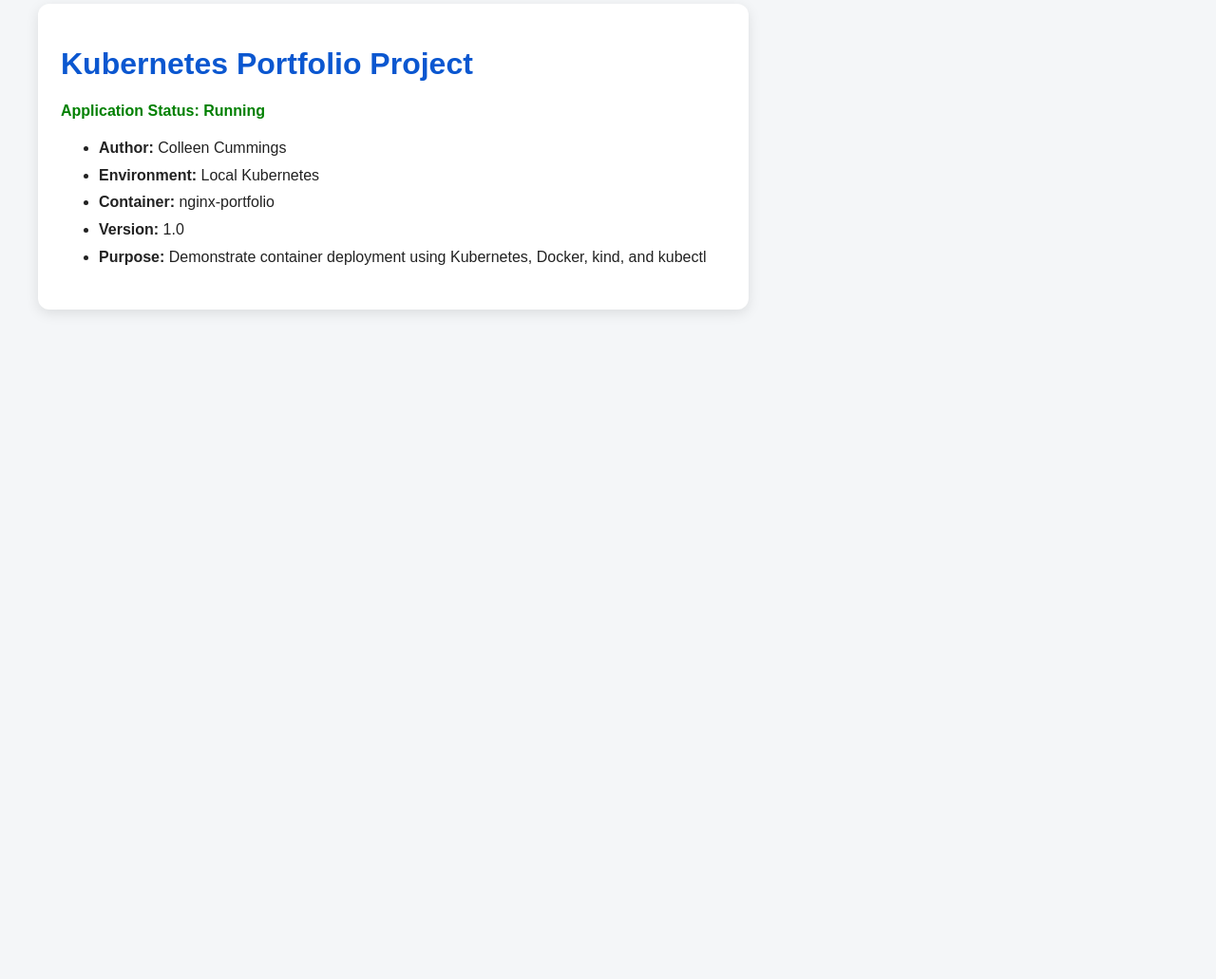
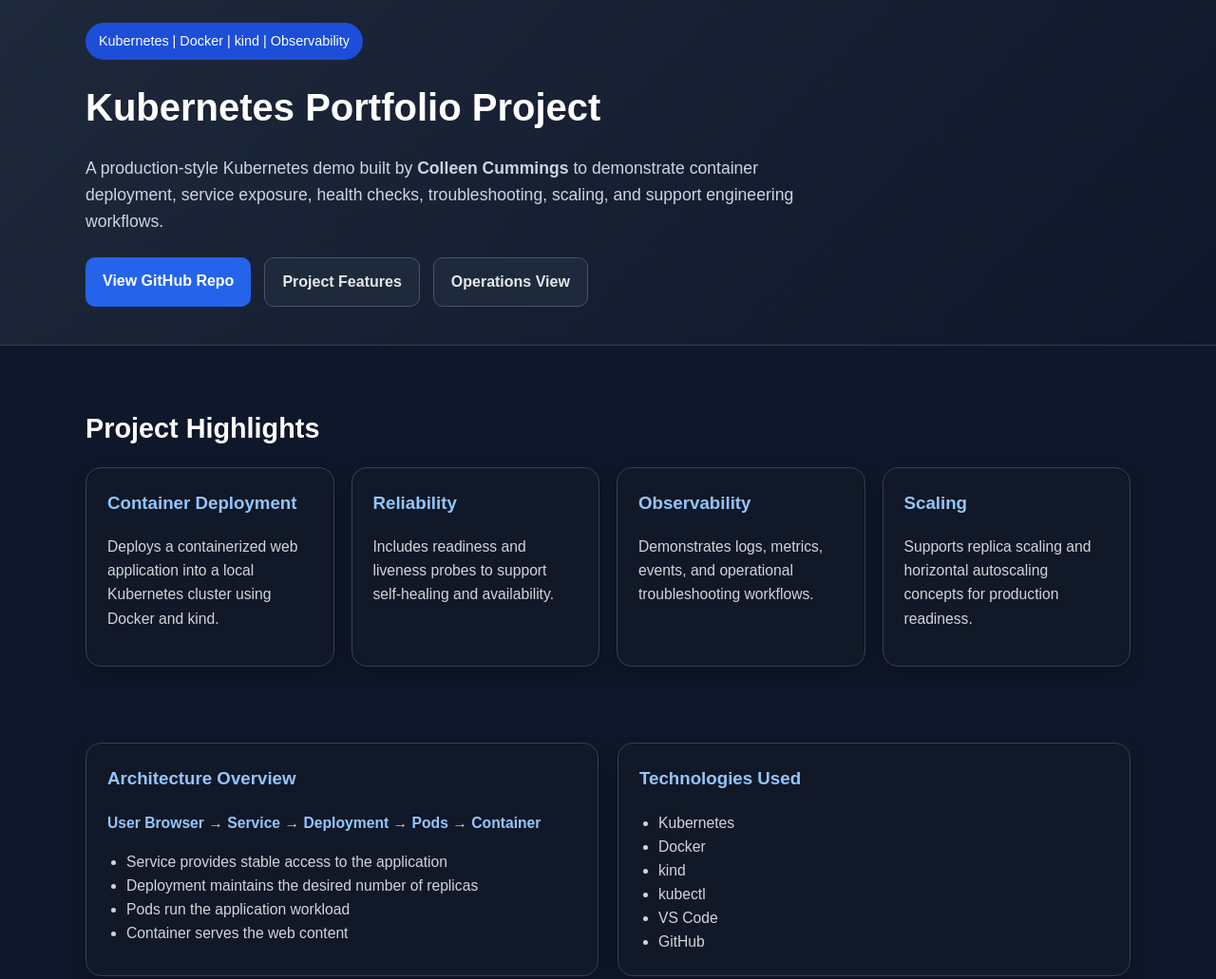
Before and after one commit to Geeklady55/kubernetes-portfolio-project, a plain HTML site: page app/index.html in a window 1280 px wide. Shown: the part 36-1067 px from the top of the page at 95% size. Before the commit the page ends 800 px from the top, so only its background shows below. Drawn offline with Linux system fonts and the light colour scheme.

Commit message:
Revise index.html for improved layout and styling
Updated HTML structure and styles for the Kubernetes portfolio project.

```diff
--- a/app/index.html
+++ b/app/index.html
@@ -1,44 +1,269 @@
 <!DOCTYPE html>
-<html>
+<html lang="en">
 <head>
-  <title>Kubernetes Portfolio Project</title>
+  <meta charset="UTF-8" />
+  <meta name="viewport" content="width=device-width, initial-scale=1.0" />
+  <title>Kubernetes Portfolio Project | Colleen Cummings</title>
   <style>
+    * {
+      box-sizing: border-box;
+    }
+
     body {
-      font-family: Arial, sans-serif;
-      margin: 40px;
-      background: #f4f6f8;
-      color: #222;
+      margin: 0;
+      font-family: Arial, Helvetica, sans-serif;
+      background: #0f172a;
+      color: #e5e7eb;
+      line-height: 1.6;
     }
+
+    .hero {
+      background: linear-gradient(135deg, #1e293b, #0f172a);
+      padding: 60px 20px 40px;
+      border-bottom: 1px solid #334155;
+    }
+
+    .container {
+      max-width: 1100px;
+      margin: 0 auto;
+    }
+
+    .badge {
+      display: inline-block;
+      background: #1d4ed8;
+      color: white;
+      padding: 8px 14px;
+      border-radius: 999px;
+      font-size: 0.9rem;
+      margin-bottom: 18px;
+    }
+
+    h1 {
+      font-size: 2.5rem;
+      margin: 0 0 10px;
+      color: #ffffff;
+    }
+
+    .subtitle {
+      font-size: 1.1rem;
+      max-width: 800px;
+      color: #cbd5e1;
+      margin-bottom: 24px;
+    }
+
+    .button-row {
+      display: flex;
+      flex-wrap: wrap;
+      gap: 14px;
+      margin-top: 20px;
+    }
+
+    .button {
+      text-decoration: none;
+      padding: 12px 18px;
+      border-radius: 10px;
+      font-weight: bold;
+      transition: 0.2s ease;
+    }
+
+    .button-primary {
+      background: #2563eb;
+      color: white;
+    }
+
+    .button-primary:hover {
+      background: #1d4ed8;
+    }
+
+    .button-secondary {
+      background: #1e293b;
+      color: #e5e7eb;
+      border: 1px solid #475569;
+    }
+
+    .button-secondary:hover {
+      background: #334155;
+    }
+
+    .section {
+      padding: 40px 20px;
+    }
+
+    .section h2 {
+      color: #ffffff;
+      margin-bottom: 18px;
+      font-size: 1.8rem;
+    }
+
+    .grid {
+      display: grid;
+      grid-template-columns: repeat(auto-fit, minmax(240px, 1fr));
+      gap: 18px;
+    }
+
     .card {
-      background: white;
-      padding: 24px;
-      border-radius: 12px;
-      max-width: 700px;
-      box-shadow: 0 4px 14px rgba(0,0,0,0.1);
+      background: #111827;
+      border: 1px solid #374151;
+      border-radius: 16px;
+      padding: 22px;
+      box-shadow: 0 8px 20px rgba(0, 0, 0, 0.25);
     }
-    h1 {
-      color: #0b57d0;
+
+    .card h3 {
+      margin-top: 0;
+      color: #93c5fd;
     }
-    .status {
-      color: green;
+
+    .card p,
+    .card li {
+      color: #d1d5db;
+      font-size: 0.98rem;
+    }
+
+    ul {
+      padding-left: 20px;
+      margin: 10px 0 0;
+    }
+
+    .two-column {
+      display: grid;
+      grid-template-columns: repeat(auto-fit, minmax(320px, 1fr));
+      gap: 20px;
+    }
+
+    .highlight {
+      color: #93c5fd;
       font-weight: bold;
     }
-    ul {
-      line-height: 1.8;
+
+    .footer {
+      border-top: 1px solid #334155;
+      padding: 24px 20px 40px;
+      text-align: center;
+      color: #94a3b8;
+      font-size: 0.95rem;
+    }
+
+    code {
+      background: #1e293b;
+      padding: 2px 6px;
+      border-radius: 6px;
+      color: #bfdbfe;
     }
   </style>
 </head>
 <body>
-  <div class="card">
-    <h1>Kubernetes Portfolio Project</h1>
-    <p class="status">Application Status: Running</p>
-    <ul>
-      <li><strong>Author:</strong> Colleen Cummings</li>
-      <li><strong>Environment:</strong> Local Kubernetes</li>
-      <li><strong>Container:</strong> nginx-portfolio</li>
-      <li><strong>Version:</strong> 1.0</li>
-      <li><strong>Purpose:</strong> Demonstrate container deployment using Kubernetes, Docker, kind, and kubectl</li>
-    </ul>
-  </div>
+  <header class="hero">
+    <div class="container">
+      <div class="badge">Kubernetes | Docker | kind | Observability</div>
+      <h1>Kubernetes Portfolio Project</h1>
+      <p class="subtitle">
+        A production-style Kubernetes demo built by <strong>Colleen Cummings</strong> to demonstrate
+        container deployment, service exposure, health checks, troubleshooting, scaling, and support engineering workflows.
+      </p>
+
+      <div class="button-row">
+        <a class="button button-primary" href="https://github.com/Geeklady55/kubernetes-portfolio-project" target="_blank">View GitHub Repo</a>
+        <a class="button button-secondary" href="#features">Project Features</a>
+        <a class="button button-secondary" href="#operations">Operations View</a>
+      </div>
+    </div>
+  </header>
+
+  <section class="section" id="features">
+    <div class="container">
+      <h2>Project Highlights</h2>
+      <div class="grid">
+        <div class="card">
+          <h3>Container Deployment</h3>
+          <p>Deploys a containerized web application into a local Kubernetes cluster using Docker and kind.</p>
+        </div>
+        <div class="card">
+          <h3>Reliability</h3>
+          <p>Includes readiness and liveness probes to support self-healing and availability.</p>
+        </div>
+        <div class="card">
+          <h3>Observability</h3>
+          <p>Demonstrates logs, metrics, events, and operational troubleshooting workflows.</p>
+        </div>
+        <div class="card">
+          <h3>Scaling</h3>
+          <p>Supports replica scaling and horizontal autoscaling concepts for production readiness.</p>
+        </div>
+      </div>
+    </div>
+  </section>
+
+  <section class="section">
+    <div class="container two-column">
+      <div class="card">
+        <h3>Architecture Overview</h3>
+        <p><span class="highlight">User Browser</span> → <span class="highlight">Service</span> → <span class="highlight">Deployment</span> → <span class="highlight">Pods</span> → <span class="highlight">Container</span></p>
+        <ul>
+          <li>Service provides stable access to the application</li>
+          <li>Deployment maintains the desired number of replicas</li>
+          <li>Pods run the application workload</li>
+          <li>Container serves the web content</li>
+        </ul>
+      </div>
+
+      <div class="card">
+        <h3>Technologies Used</h3>
+        <ul>
+          <li>Kubernetes</li>
+          <li>Docker</li>
+          <li>kind</li>
+          <li>kubectl</li>
+          <li>VS Code</li>
+          <li>GitHub</li>
+        </ul>
+      </div>
+    </div>
+  </section>
+
+  <section class="section" id="operations">
+    <div class="container">
+      <h2>Operational Focus</h2>
+      <div class="grid">
+        <div class="card">
+          <h3>Logs</h3>
+          <p>Used to inspect application activity and container errors.</p>
+          <p><code>kubectl logs &lt;pod-name&gt;</code></p>
+        </div>
+        <div class="card">
+          <h3>Metrics</h3>
+          <p>Used to review CPU and memory utilization.</p>
+          <p><code>kubectl top pods</code></p>
+        </div>
+        <div class="card">
+          <h3>Events</h3>
+          <p>Used to identify scheduling, restart, and deployment issues.</p>
+          <p><code>kubectl get events</code></p>
+        </div>
+        <div class="card">
+          <h3>Health Checks</h3>
+          <p>Readiness and liveness probes validate application health and recovery behavior.</p>
+        </div>
+      </div>
+    </div>
+  </section>
+
+  <section class="section">
+    <div class="container two-column">
+      <div class="card">
+        <h3>Incident Example</h3>
+        <p>A local API connectivity issue prevented deployment validation. Investigation included Docker health, cluster status, kubectl context, and service recovery steps.</p>
+      </div>
+
+      <div class="card">
+        <h3>Failure Simulation</h3>
+        <p>This project can demonstrate self-healing by deleting a pod and watching Kubernetes recreate it automatically.</p>
+      </div>
+    </div>
+  </section>
+
+  <footer class="footer">
+    Built by Colleen Cummings | Senior Technical Consultant | Cloud & Integration Architect
+  </footer>
 </body>
 </html>
```
